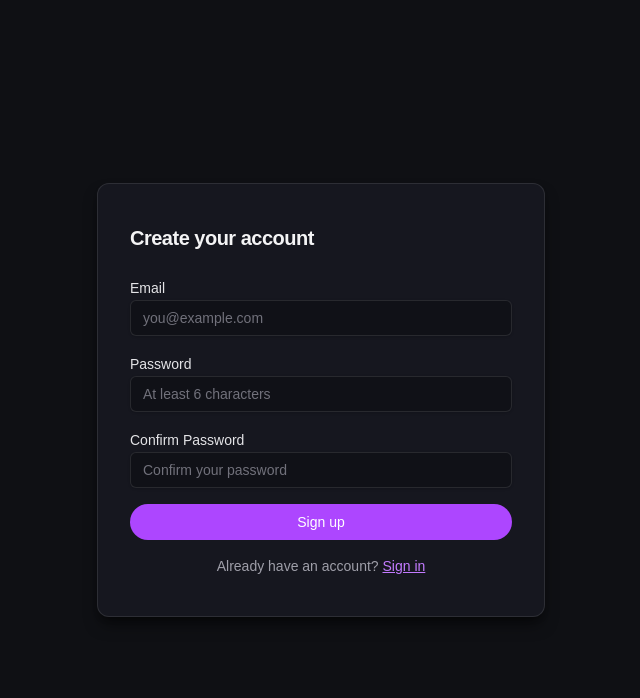
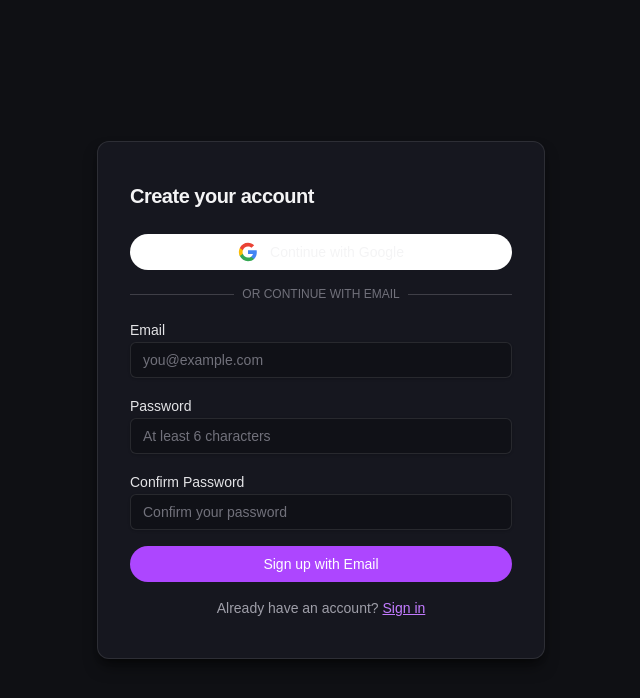
Before and after one commit to Wazanyirenda/client-db-manager, a Next.js app: page /signup in a window 1280 px wide. Shown: the top 698 px of the page, without its empty margins (319-959 px from the left). Built offline with nearby package versions, Linux system fonts and the light colour scheme; no server answers.

Commit message:
Add Google OAuth authentication

```diff
--- /dev/null
+++ b/app/auth/callback/route.ts
@@ -0,0 +1,67 @@
+import { createServerClient } from '@supabase/ssr';
+import { cookies } from 'next/headers';
+import { NextResponse } from 'next/server';
+
+export async function GET(request: Request) {
+  const { searchParams, origin } = new URL(request.url);
+  const code = searchParams.get('code');
+  const next = searchParams.get('next') ?? '/';
+
+  if (code) {
+    const cookieStore = cookies();
+    const supabase = createServerClient(
+      process.env.NEXT_PUBLIC_SUPABASE_URL!,
+      process.env.NEXT_PUBLIC_SUPABASE_ANON_KEY!,
+      {
+        cookies: {
+          getAll() {
+            const allCookies: Array<{ name: string; value: string }> = [];
+            const supabaseUrl = process.env.NEXT_PUBLIC_SUPABASE_URL;
+            if (supabaseUrl) {
+              try {
+                const url = new URL(supabaseUrl);
+                const projectRef = url.hostname.split('.')[0];
+                const cookiePatterns = [
+                  `sb-${projectRef}-auth-token`,
+                  `sb-${projectRef}-auth-token.0`,
+                  `sb-${projectRef}-auth-token.1`,
+                ];
+                for (const name of cookiePatterns) {
+                  try {
+                    const cookie = cookieStore.get(name);
+                    if (cookie) {
+                      allCookies.push({ name: cookie.name, value: cookie.value });
+                    }
+                  } catch (e) {
+                    // Cookie doesn't exist
+                  }
+                }
+              } catch (e) {
+                // URL parsing failed
+              }
+            }
+            return allCookies;
+          },
+          setAll(cookiesToSet) {
+            try {
+              cookiesToSet.forEach(({ name, value, options }) => {
+                cookieStore.set(name, value, options);
+              });
+            } catch (error) {
+              // Ignore errors in server component
+            }
+          },
+        },
+      }
+    );
+
+    const { error } = await supabase.auth.exchangeCodeForSession(code);
+
+    if (!error) {
+      return NextResponse.redirect(`${origin}${next}`);
+    }
+  }
+
+  // Return the user to an error page with instructions
+  return NextResponse.redirect(`${origin}/login?error=Could not authenticate with Google`);
+}
--- a/components/auth/login-form.tsx
+++ b/components/auth/login-form.tsx
@@ -7,11 +7,36 @@
 import { Input } from "@/components/ui/input";
 import { Button } from "@/components/ui/button";
 
+// Google icon component
+function GoogleIcon() {
+  return (
+    <svg className="w-5 h-5" viewBox="0 0 24 24">
+      <path
+        fill="#4285F4"
+        d="M22.56 12.25c0-.78-.07-1.53-.2-2.25H12v4.26h5.92c-.26 1.37-1.04 2.53-2.21 3.31v2.77h3.57c2.08-1.92 3.28-4.74 3.28-8.09z"
+      />
+      <path
+        fill="#34A853"
+        d="M12 23c2.97 0 5.46-.98 7.28-2.66l-3.57-2.77c-.98.66-2.23 1.06-3.71 1.06-2.86 0-5.29-1.93-6.16-4.53H2.18v2.84C3.99 20.53 7.7 23 12 23z"
+      />
+      <path
+        fill="#FBBC05"
+        d="M5.84 14.09c-.22-.66-.35-1.36-.35-2.09s.13-1.43.35-2.09V7.07H2.18C1.43 8.55 1 10.22 1 12s.43 3.45 1.18 4.93l2.85-2.22.81-.62z"
+      />
+      <path
+        fill="#EA4335"
+        d="M12 5.38c1.62 0 3.06.56 4.21 1.64l3.15-3.15C17.45 2.09 14.97 1 12 1 7.7 1 3.99 3.47 2.18 7.07l3.66 2.84c.87-2.6 3.3-4.53 6.16-4.53z"
+      />
+    </svg>
+  );
+}
+
 export function LoginForm() {
   const router = useRouter();
   const [email, setEmail] = useState("");
   const [password, setPassword] = useState("");
   const [loading, setLoading] = useState(false);
+  const [googleLoading, setGoogleLoading] = useState(false);
   const [error, setError] = useState<string | null>(null);
 
   // Check if user is already logged in
@@ -47,7 +72,47 @@
     router.replace("/");
   };
 
+  const handleGoogleSignIn = async () => {
+    setError(null);
+    setGoogleLoading(true);
+    const supabase = createSupabaseBrowserClient();
+
+    const { error } = await supabase.auth.signInWithOAuth({
+      provider: 'google',
+      options: {
+        redirectTo: `${window.location.origin}/auth/callback`,
+      },
+    });
+
+    if (error) {
+      setError(error.message);
+      setGoogleLoading(false);
+    }
+  };
+
   return (
+    <div className="space-y-4">
+      {/* Google Sign In Button */}
+      <Button
+        type="button"
+        variant="outline"
+        className="w-full flex items-center justify-center gap-3 bg-white hover:bg-gray-50 text-gray-900 border-gray-300"
+        onClick={handleGoogleSignIn}
+        disabled={googleLoading}
+      >
+        <GoogleIcon />
+        {googleLoading ? "Redirecting..." : "Continue with Google"}
+      </Button>
+
+      <div className="relative">
+        <div className="absolute inset-0 flex items-center">
+          <span className="w-full border-t border-zinc-700" />
+        </div>
+        <div className="relative flex justify-center text-xs uppercase">
+          <span className="bg-[#16171f] px-2 text-zinc-500">Or continue with email</span>
+        </div>
+      </div>
+
       <form onSubmit={handleSubmit} className="space-y-4">
         <div className="space-y-1.5">
           <label className="text-sm font-medium text-zinc-200" htmlFor="email">
@@ -86,7 +151,7 @@
         )}
 
         <Button type="submit" className="w-full" disabled={loading}>
-        {loading ? "Signing in..." : "Sign in"}
+          {loading ? "Signing in..." : "Sign in with Email"}
         </Button>
 
         <div className="text-center text-sm text-zinc-400">
@@ -96,5 +161,6 @@
           </Link>
         </div>
       </form>
+    </div>
   );
 }
--- a/components/auth/signup-form.tsx
+++ b/components/auth/signup-form.tsx
@@ -7,12 +7,37 @@
 import { Button } from "@/components/ui/button";
 import Link from "next/link";
 
+// Google icon component
+function GoogleIcon() {
+  return (
+    <svg className="w-5 h-5" viewBox="0 0 24 24">
+      <path
+        fill="#4285F4"
+        d="M22.56 12.25c0-.78-.07-1.53-.2-2.25H12v4.26h5.92c-.26 1.37-1.04 2.53-2.21 3.31v2.77h3.57c2.08-1.92 3.28-4.74 3.28-8.09z"
+      />
+      <path
+        fill="#34A853"
+        d="M12 23c2.97 0 5.46-.98 7.28-2.66l-3.57-2.77c-.98.66-2.23 1.06-3.71 1.06-2.86 0-5.29-1.93-6.16-4.53H2.18v2.84C3.99 20.53 7.7 23 12 23z"
+      />
+      <path
+        fill="#FBBC05"
+        d="M5.84 14.09c-.22-.66-.35-1.36-.35-2.09s.13-1.43.35-2.09V7.07H2.18C1.43 8.55 1 10.22 1 12s.43 3.45 1.18 4.93l2.85-2.22.81-.62z"
+      />
+      <path
+        fill="#EA4335"
+        d="M12 5.38c1.62 0 3.06.56 4.21 1.64l3.15-3.15C17.45 2.09 14.97 1 12 1 7.7 1 3.99 3.47 2.18 7.07l3.66 2.84c.87-2.6 3.3-4.53 6.16-4.53z"
+      />
+    </svg>
+  );
+}
+
 export function SignupForm() {
   const router = useRouter();
   const [email, setEmail] = useState("");
   const [password, setPassword] = useState("");
   const [confirmPassword, setConfirmPassword] = useState("");
   const [loading, setLoading] = useState(false);
+  const [googleLoading, setGoogleLoading] = useState(false);
   const [error, setError] = useState<string | null>(null);
   const [success, setSuccess] = useState(false);
 
@@ -27,6 +52,24 @@
     };
     checkSession();
   }, [router]);
+
+  const handleGoogleSignUp = async () => {
+    setError(null);
+    setGoogleLoading(true);
+    const supabase = createSupabaseBrowserClient();
+
+    const { error } = await supabase.auth.signInWithOAuth({
+      provider: 'google',
+      options: {
+        redirectTo: `${window.location.origin}/auth/callback`,
+      },
+    });
+
+    if (error) {
+      setError(error.message);
+      setGoogleLoading(false);
+    }
+  };
 
   const handleSubmit = async (e: React.FormEvent) => {
     e.preventDefault();
@@ -70,6 +113,28 @@
   };
 
   return (
+    <div className="space-y-4">
+      {/* Google Sign Up Button */}
+      <Button
+        type="button"
+        variant="outline"
+        className="w-full flex items-center justify-center gap-3 bg-white hover:bg-gray-50 text-gray-900 border-gray-300"
+        onClick={handleGoogleSignUp}
+        disabled={googleLoading}
+      >
+        <GoogleIcon />
+        {googleLoading ? "Redirecting..." : "Continue with Google"}
+      </Button>
+
+      <div className="relative">
+        <div className="absolute inset-0 flex items-center">
+          <span className="w-full border-t border-zinc-700" />
+        </div>
+        <div className="relative flex justify-center text-xs uppercase">
+          <span className="bg-[#16171f] px-2 text-zinc-500">Or continue with email</span>
+        </div>
+      </div>
+
       <form onSubmit={handleSubmit} className="space-y-4">
         <div className="space-y-1.5">
           <label className="text-sm font-medium text-zinc-200" htmlFor="email">
@@ -139,7 +204,7 @@
         )}
 
         <Button type="submit" className="w-full" disabled={loading || success}>
-        {loading ? "Creating account..." : success ? "Account Created!" : "Sign up"}
+          {loading ? "Creating account..." : success ? "Account Created!" : "Sign up with Email"}
         </Button>
 
         <div className="text-center text-sm text-zinc-400">
@@ -149,5 +214,6 @@
           </Link>
         </div>
       </form>
+    </div>
   );
 }
```
Lines whose indentation alone changed are shown as unchanged.
